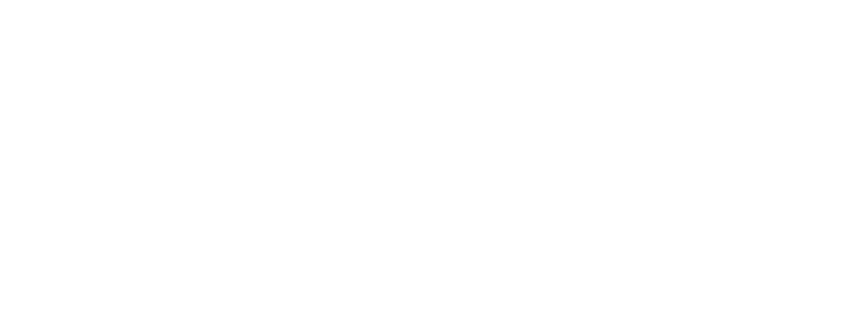
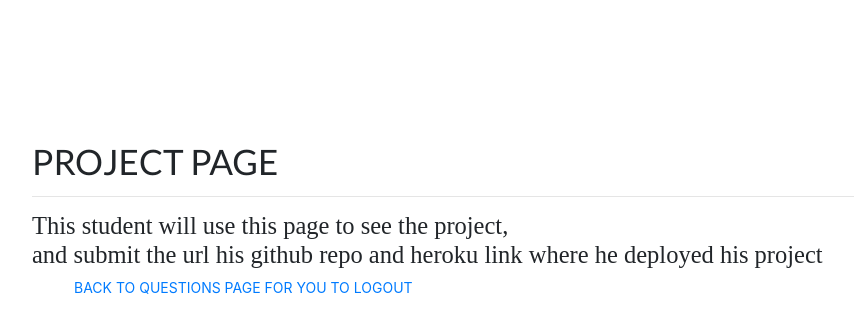
Before and after one commit to ndungutseclaude/applicant, a React (Create React App) app: page /project in a window 1280 px wide. Shown: the top 332 px of the page, without its empty margins (108-962 px from the left). Built offline with nearby package versions, Linux system fonts and the light colour scheme.

Commit message:
reload fixed

```diff
--- a/src/component/App.js
+++ b/src/component/App.js
@@ -4,6 +4,7 @@ import { BrowserRouter, Route, Switch } from 'react-router-dom';
 import QuestionsList from './QuestionsList';
 import SignUp from './SignUp';
 import Login from './Login';
+import Project from './project';
 
 
 const App =()=>{
@@ -14,6 +15,7 @@ const App =()=>{
                     <Route exact path="/" component={Login} />
                     <Route exact path="/QuestionsList" component={QuestionsList}/>
                     <Route exact path="/SignUp" component={SignUp}/>
+                    <Route exact path="/project" component={Project}/>
                     {/* <Route exact path="/SignUp" component={SignUp}/>
                     <Route exact path="/QuestionsList" component={QuestionsList}/>
                     <Route exact path="/Test" component={Test}/> */}
--- a/src/component/QuestionsList.js
+++ b/src/component/QuestionsList.js
@@ -1,5 +1,6 @@
 import React from 'react';
 import axios from 'axios';
+import { withRouter } from 'react-router-dom';
 
 import './App.css';
 import Footer from './Footer';
@@ -13,8 +14,11 @@ class QuestionsList extends React.Component{
             questionslist:[],
             answer:''
 
-            }
+        }
+        this.goToProject = this.goToProject.bind(this)
     }
+
+
 
     componentDidMount(){
         const jwt = getJwt()
@@ -24,6 +28,10 @@ class QuestionsList extends React.Component{
             console.log('no token found');
             this.props.history.push('/')
         }
+        // else if(this.questionsLength === 0){
+        //     console.log('you have answered your question go with the project')
+        //     this.props.history.push('/project')
+        // }
 
         axios.get('https://codecatalyst-test.herokuapp.com/api/',
         {headers: {Authorization: `Token ${jwt}`}})
@@ -58,39 +66,52 @@ handleInputChange=(e)=>{
 answerSubmition=(e)=>{
     e.preventDefault()
     const jwt = getJwt();
+    if(!jwt){
+        console.log('you are not logged in')
+        this.props.history.push('/')
+    }
 
-    //console.log(this.myVariable)
+    //console.log(this.questionsLength)
     axios.post(`https://codecatalyst-test.herokuapp.com/api/${this.myVariable}`,
     {description: this.state.answer},
     {headers: {Authorization: `Token ${jwt}`}}
     )
     .then(res=>{
-        console.log(res)
-        this.props.history.push('/QuestionsList')
+        //console.log(res)
+        window.location.reload(false)
         this.setState({answer:''})
     })
     .catch(err =>{
         console.log(err)
     })
     //console.log(jwt)
+
 }
 
+//FUNCTION WHICH ROUTE TO THE PROJECT PAGE
+goToProject(e){
+    e.preventDefault()
+    if(this.questionsLength === 0){
+        this.props.history.push('/project')
+    }
+    console.log('answer all question')
+    window.location.reload(false)
+}
 
     render(){
 
-    console.log(this.state.questionslist)
-    const q=this.state.questionslist;
+        const q=this.state.questionslist;
 // ASSIGNING QUESTIONS INTO A NEW ARRAY CALLED qArray
     let qArray = []
     q.forEach((question)=> qArray.push(question.description));
-
+    this.questionsLength = qArray.length
 // ASSINGING QUESTIONS IDs INTO A NEW ARRAY CALLED idArray
     let idArray = []
     q.forEach((question)=>idArray.push(question.id));
 
 //VARIABLE TO PASS ID ON THE POST REQUEST
     this.myVariable = idArray[0]
-    console.log(idArray.length)
+    //console.log(idArray.length)
     let qID = 0
     if(this.state.questionslist){
 
@@ -119,6 +140,9 @@ answerSubmition=(e)=>{
                                         onChange={this.handleInputChange}
                                     />
                                     <button className="btn ">SUBMIT ANSWER</button>
+                                    <button className="ui green button" style={{marginTop: '2rem'}}
+                                        onClick={this.goToProject}
+                                    >NEXT</button>
                                 </form>
 
 
--- /dev/null
+++ b/src/component/project.js
@@ -0,0 +1,20 @@
+import React from 'react'
+import { Link } from 'react-router-dom'
+
+class Project extends React.Component{
+    render(){
+        return (
+            <div style={{padding: '10rem'}}>
+                <h1> PROJECT PAGE</h1>
+                <hr/>
+                <h3 style={{fontFamily: 'Time new roman'}}>
+                    This student will use this page to see the project, <br/>
+                    and submit the url his github repo and heroku link where he deployed his project
+                </h3>
+                <Link to='/QuestionsList' style={{margin: '3rem'}}>BACK TO QUESTIONS PAGE FOR YOU TO LOGOUT</Link>
+
+            </div>
+        )
+    }
+}
+export default Project;
```
